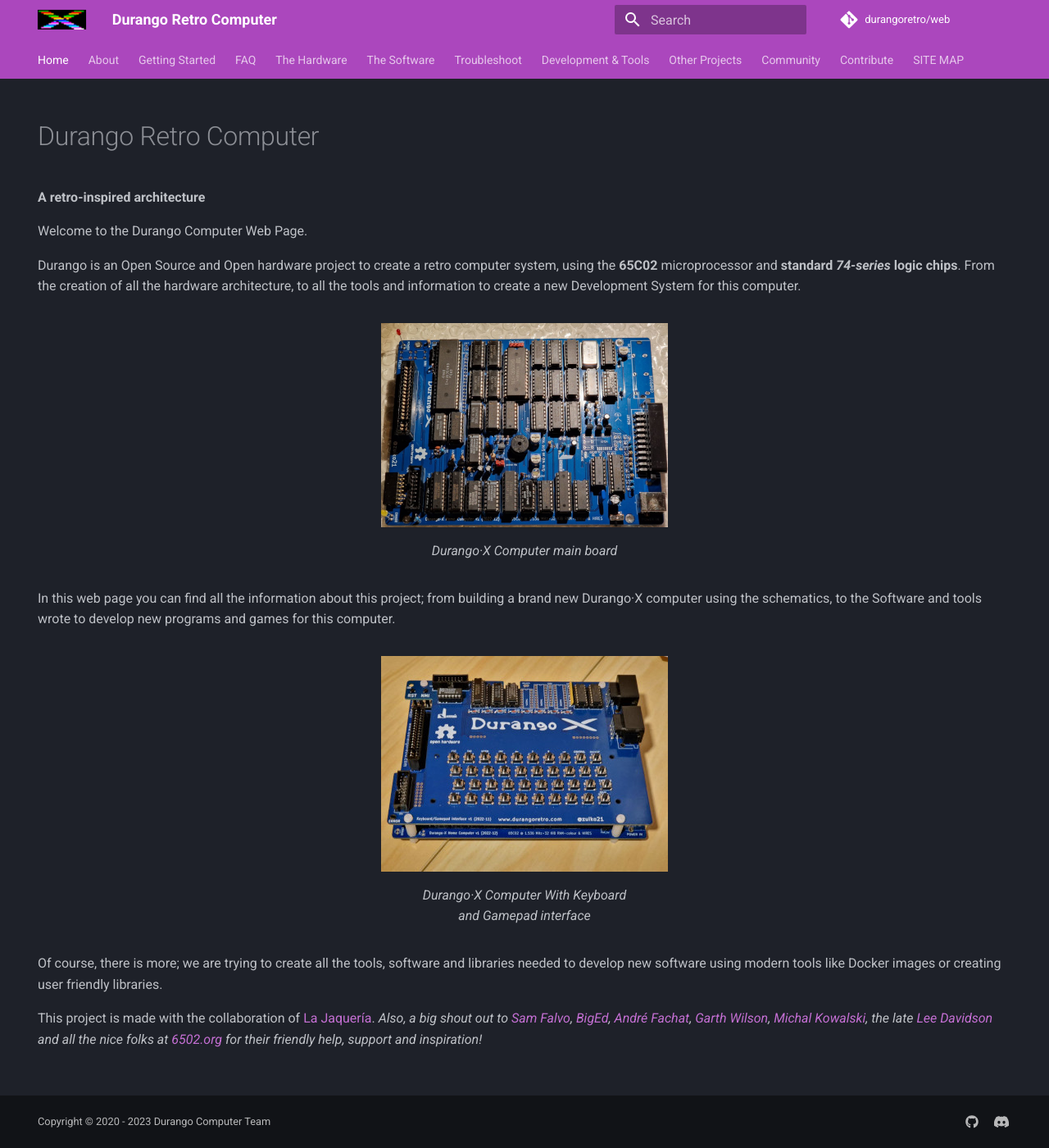
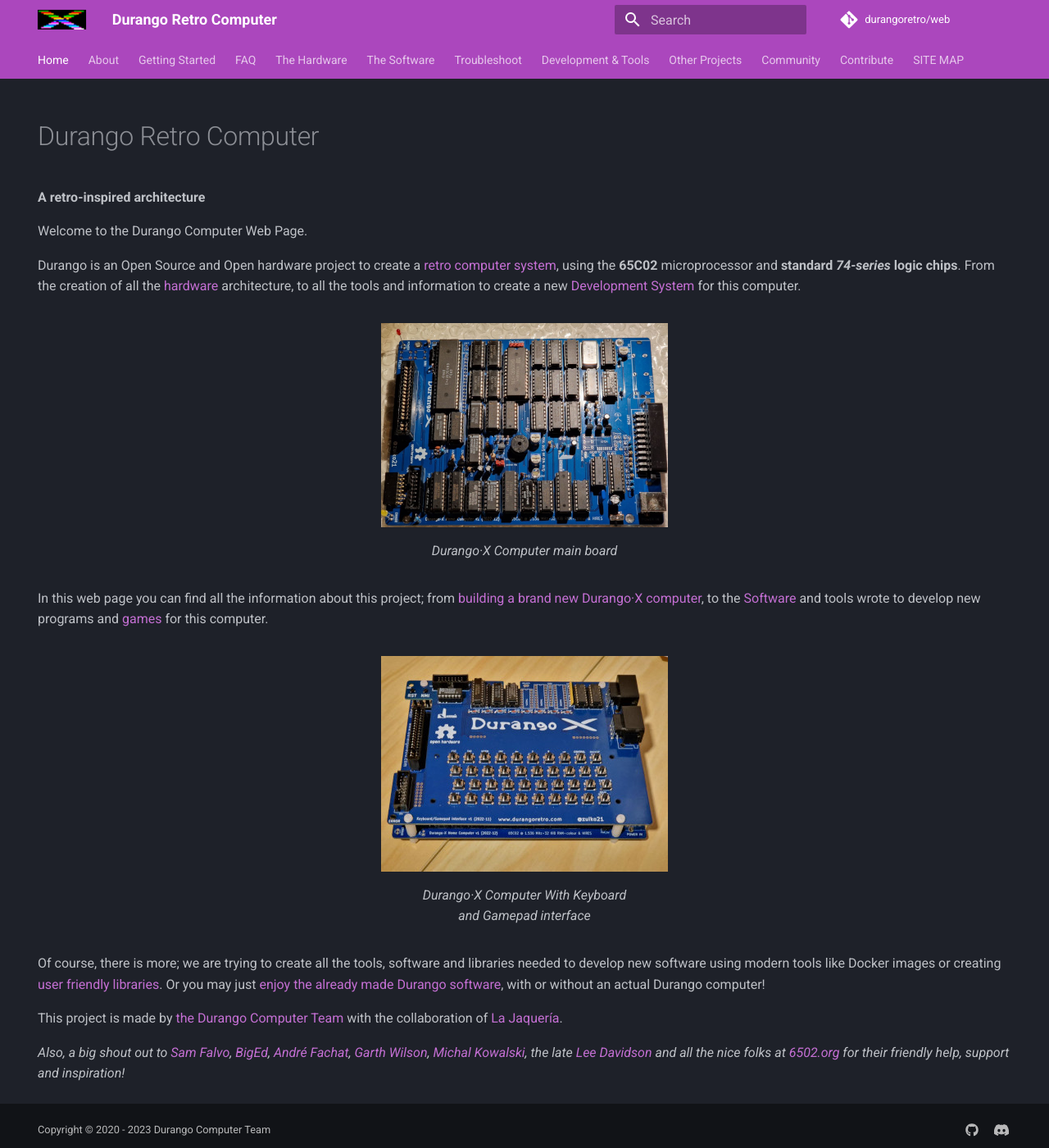
Before and after one commit to durangoretro/web, an MkDocs documentation site: the page built from docs/index.md, in a window 1280 px wide and 1400 px high. Shown: the whole window at 82% size. Built offline with MkDocs 1.6.1 and Material for MkDocs 9.7.7, drawn with Linux system fonts in a browser that asks for light colours; comment, search, counter and statistics services are not loaded.

Commit message:
fix index with more links

```diff
--- a/docs/index.md
+++ b/docs/index.md
@@ -10,14 +10,19 @@
 
 Welcome to the Durango Computer Web Page.
 
-Durango is an Open Source and Open hardware project to create a retro computer system, using the **65C02** microprocessor and **standard _74-series_ logic chips**. From the creation of all the hardware architecture, to all the tools and information to create a new Development System for this computer.
+Durango is an Open Source and Open hardware project to create a
+[retro computer system](hard/arch.md),
+using the **65C02** microprocessor and **standard _74-series_ logic chips**.
+From the creation of all the [hardware](hardware.md) architecture, to all the
+tools and information to create a new [Development System](tools.md) for this computer.
 
 <figure markdown>
 ![Durango-X Computer](assets/img/durangoprototipe.png)
 <figcaption>Durango·X Computer main board</figcaption>
 </figure>
 
-In this web page you can find all the information about this project; from building a brand new Durango·X computer using the schematics, to the Software and tools wrote to develop new programs and games for this computer.
+In this web page you can find all the information about this project; from
+[building a brand new Durango·X computer](start/building.md), to the [Software](software) and tools wrote to develop new programs and [games](soft/games.md) for this computer.
 
 <figure markdown>
 ![Durango·X Computer with keyboard](assets/img/Durango01.jpg)
@@ -25,6 +30,18 @@
 <br />and Gamepad interface</figcaption>
 </figure>
 
-Of course, there is more; we are trying to create all the tools, software and libraries needed to develop new software using modern tools like Docker images or creating user friendly libraries.
+Of course, there is more; we are trying to create all the tools, software and
+libraries needed to develop new software using modern tools like Docker images or creating
+[user friendly libraries](dev/lang/durangolib.md). Or you may just
+[enjoy the already made Durango software](start/running.md),
+with or without an actual Durango computer!
 
-This project is made with the collaboration of [La Jaquería](https://lajaqueria.org). _Also, a big shout out to [Sam Falvo](https://github.com/sam-falvo), [BigEd](https://github.com/BigEd), [André Fachat](http://6502.org/users/andre/index.html), [Garth Wilson](http://wilsonmines.com/), [Michal Kowalski](https://sbc.rictor.org/kowalski.html), the late [Lee Davidson](http://web.archive.org/web/20130308145900/http://mycorner.no-ip.org/6502/ehbasic/index.html) and all the nice folks at [6502.org](http://6502.org/) for their friendly help, support and inspiration!_
+This project is made by [the Durango Computer Team](about.md) with the collaboration of
+[La Jaquería](https://lajaqueria.org).
+
+_Also, a big shout out to [Sam Falvo](https://github.com/sam-falvo),
+[BigEd](https://github.com/BigEd), [André Fachat](http://6502.org/users/andre/index.html),
+[Garth Wilson](http://wilsonmines.com/), [Michal Kowalski](https://sbc.rictor.org/kowalski.html),
+the late [Lee Davidson](http://web.archive.org/web/20130308145900/http://mycorner.no-ip.org/6502/ehbasic/index.html)
+and all the nice folks at [6502.org](http://6502.org/)
+for their friendly help, support and inspiration!_
```
